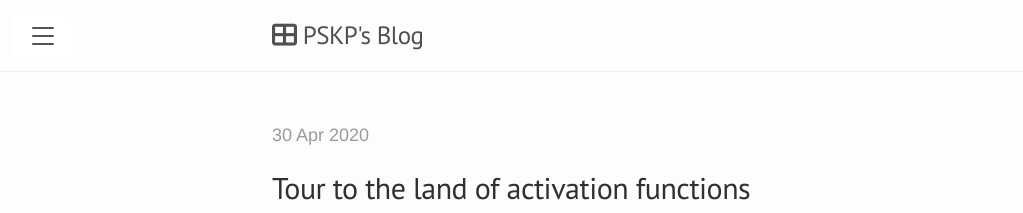
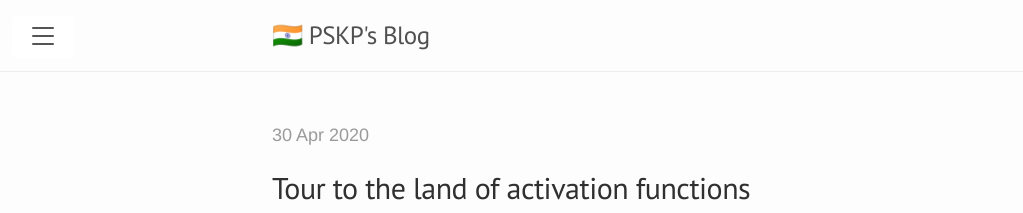
Before and after one commit to PSKP-95/pskp-95.github.io, a Jekyll site: the page built from index.html, in a window 1280 px wide. Shown: the top 213 px of the page, without its empty margins (8-1031 px from the left). Built offline with Jekyll 4.4.1, drawn with Linux system fonts in a browser that asks for light colours; nearby versions of some CDN libraries; the list of posts is cut into pages by our own code; comment, search, counter and statistics services are not loaded.

Commit message:
flag added

```diff
--- a/_layouts/default.html
+++ b/_layouts/default.html
@@ -17,7 +17,7 @@
           <h3 class="masthead-title">
 
             <a href="{{ site.baseurl }}/" title="Home">
-              <i class="fa fa-th-large" aria-hidden="true"></i>
+              🇮🇳
               {{ site.title }}</a>
             <small>{{ site.tagline }}</small>
           </h3>
```
